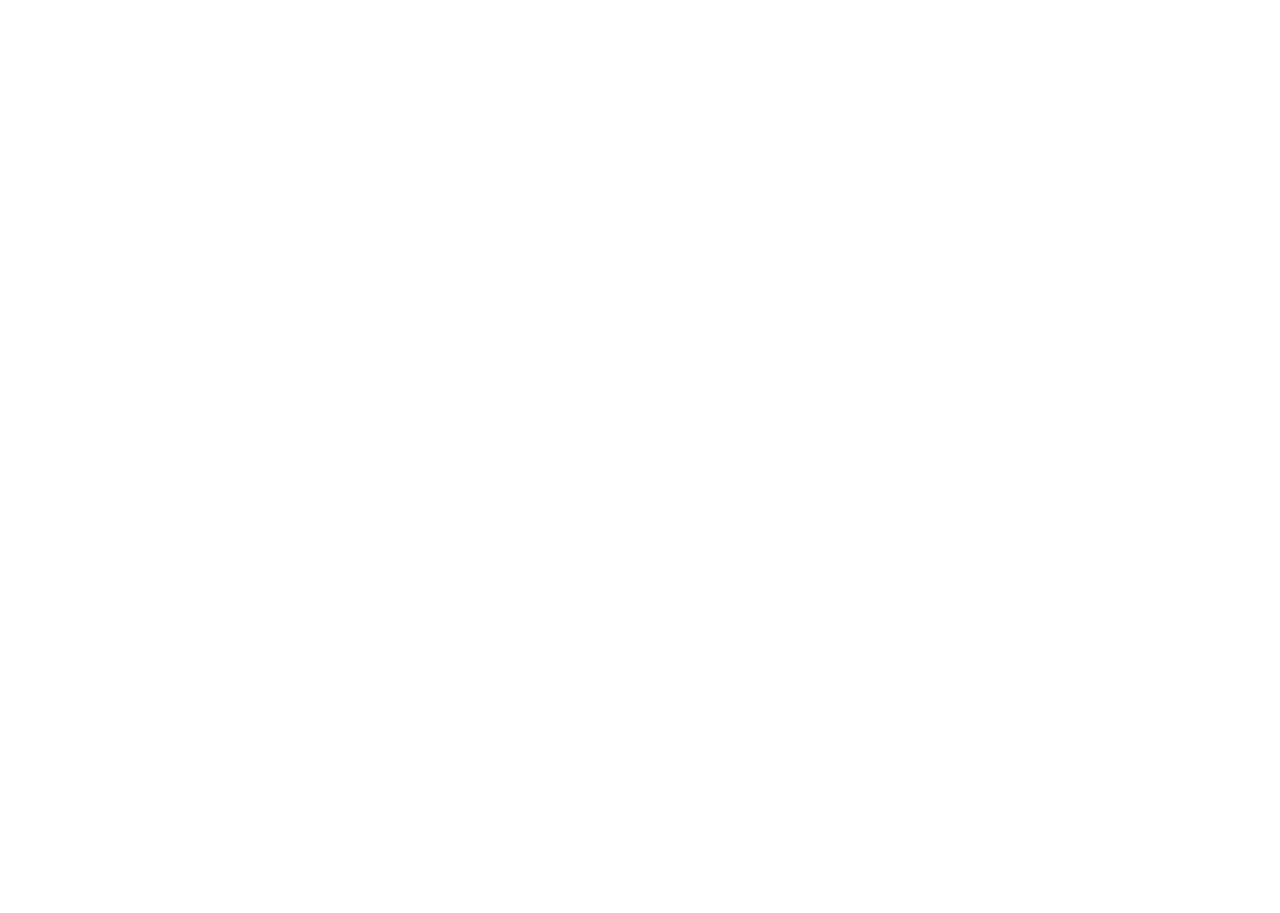
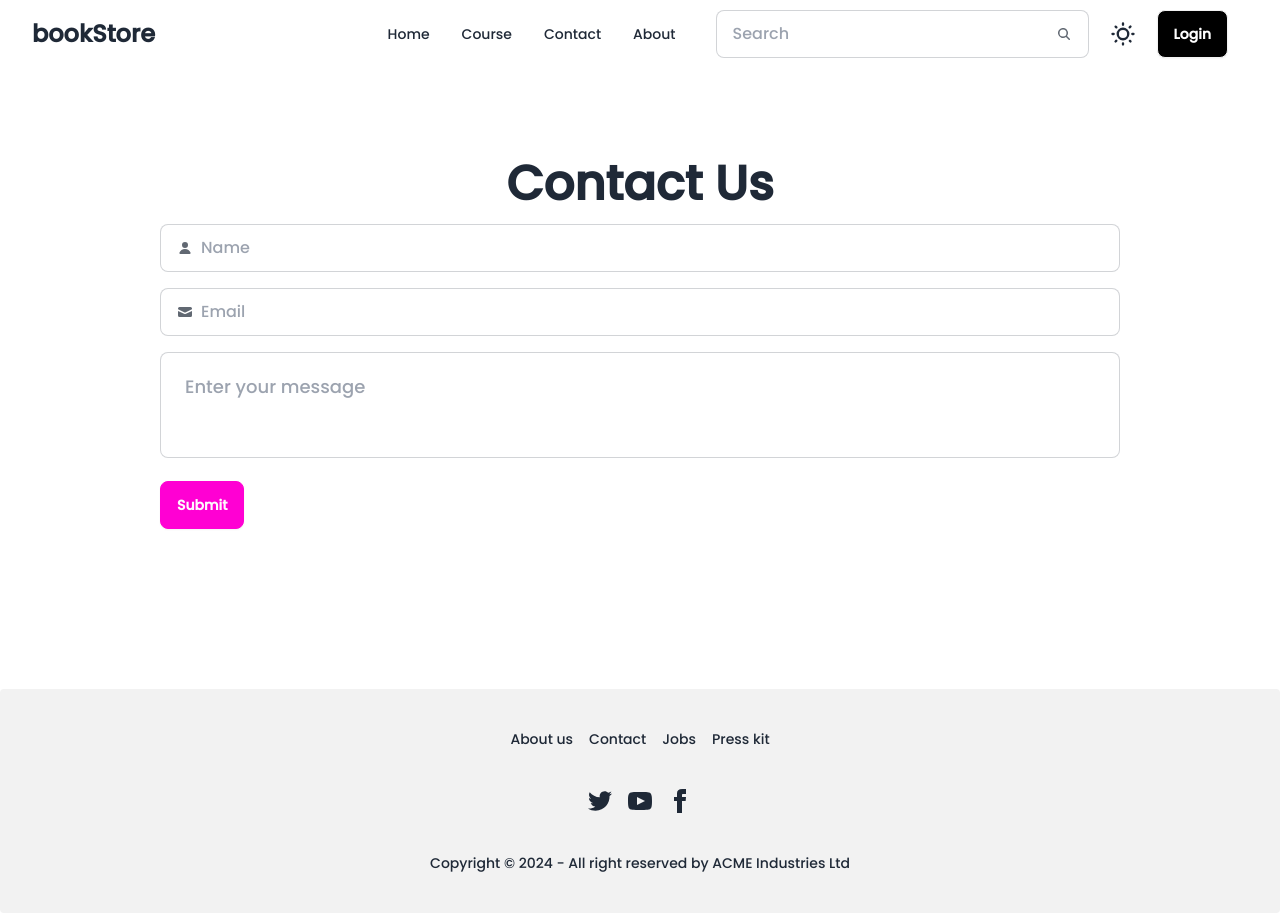
Before and after one commit to thealihamza04/bookStore, a React (Vite) app in the folder LOCALBOOKSTORE/Frontend/: page /contacts in a window 1280 px wide. Before the commit this address had no page. Before the commit the page ends 800 px from the top, so only its background shows below. Built offline with nearby package versions, Linux system fonts and the light colour scheme.

Commit message:
contacts works

```diff
--- a/LOCALBOOKSTORE/Frontend/src/App.jsx
+++ b/LOCALBOOKSTORE/Frontend/src/App.jsx
@@ -2,7 +2,7 @@
 import Home from './Home/Home'
 import { Route, Routes } from 'react-router-dom'
 import Courses from './courses/Courses'
-// import Contactpage from './contact/Contactpage'
+import Contactpage from './contact/Contactpage'
 
 const App = () => {
   return (
@@ -11,7 +11,7 @@
         <Routes>
           <Route path='/' element={<Home />} />
           <Route path='/course' element={<Courses />} />
-          {/* <Route path='/contact' element={<Contactpage />} />  */}
+          <Route path='/contacts' element={<Contactpage />} />
         </Routes>
       </div>
     </>
--- a/LOCALBOOKSTORE/Frontend/src/Components/Contact.jsx
+++ b/LOCALBOOKSTORE/Frontend/src/Components/Contact.jsx
@@ -8,8 +8,9 @@
     };
 
     return (
+        <div className="m-40">
             <form onSubmit={handleSubmit} className="space-y-4">
-            <h3 className="text-2xl font-bold">Contact Us</h3>
+                <h3 className="text-5xl font-bold text-center">Contact Us</h3>
 
                 <label className="input input-bordered flex items-center gap-2">
                     <svg
@@ -43,17 +44,11 @@
                     <input type="email" className="grow" placeholder="Email" required />
                 </label>
 
-            <label className="input input-bordered flex items-center gap-2">
-                <textarea
-                    className="grow"
-                    placeholder="Your message..."
-                    rows="4"
-                    required
-                />
-            </label>
+                <textarea className="textarea textarea-bordered textarea-lg w-full heighttextarea-lg resize-none" placeholder="Enter your message"></textarea>
 
                 <button className="btn btn-secondary mt-4" type="submit">Submit</button>
             </form>
+        </div>
     );
 };
 
--- a/LOCALBOOKSTORE/Frontend/src/Components/Navbar.jsx
+++ b/LOCALBOOKSTORE/Frontend/src/Components/Navbar.jsx
@@ -44,7 +44,7 @@
     const navItems = (<>
         <li><a href='/'>Home</a></li>
         <li><a href='/course'>Course</a></li>
-        <li><a href='/contact'>Contact</a></li>
+        <li><a href='/contacts'>Contact</a></li>
         <li><a>About</a></li>
     </>)
 
--- a/LOCALBOOKSTORE/Frontend/src/contact/Contactpage.jsx
+++ b/LOCALBOOKSTORE/Frontend/src/contact/Contactpage.jsx
@@ -1,4 +1,3 @@
-
 import React from 'react'
 import Navbar from '../Components/Navbar'
 import Footer from '../Components/Footer'
@@ -8,12 +7,10 @@
     return (
         <>
             <Navbar />
-            <div className=''>
-                <Contact />
-            </div>
+            <Contact />
             <Footer />
         </>
     )
 }
 
-export default Courses
+export default Contactpage
--- /dev/null
+++ b/package.json
@@ -0,0 +1,5 @@
+{
+  "dependencies": {
+    "react-hook-form": "^7.53.0"
+  }
+}
```
Also changed, not shown: 1 other file (tests, documents, lock files or other folders). Lines whose indentation alone changed are shown as unchanged.
